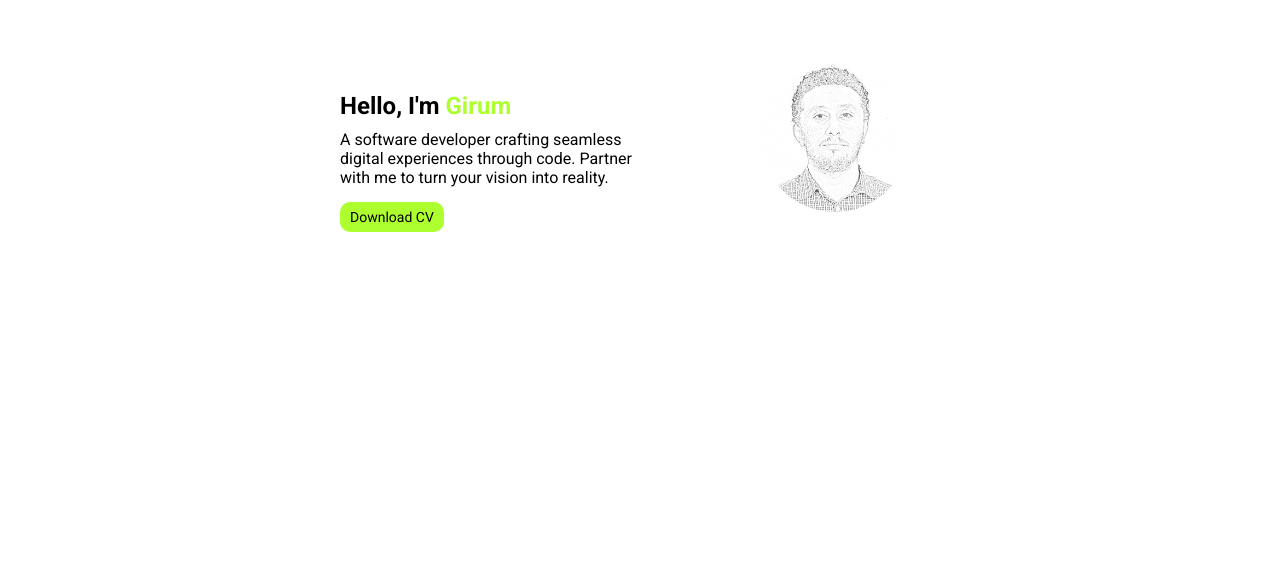
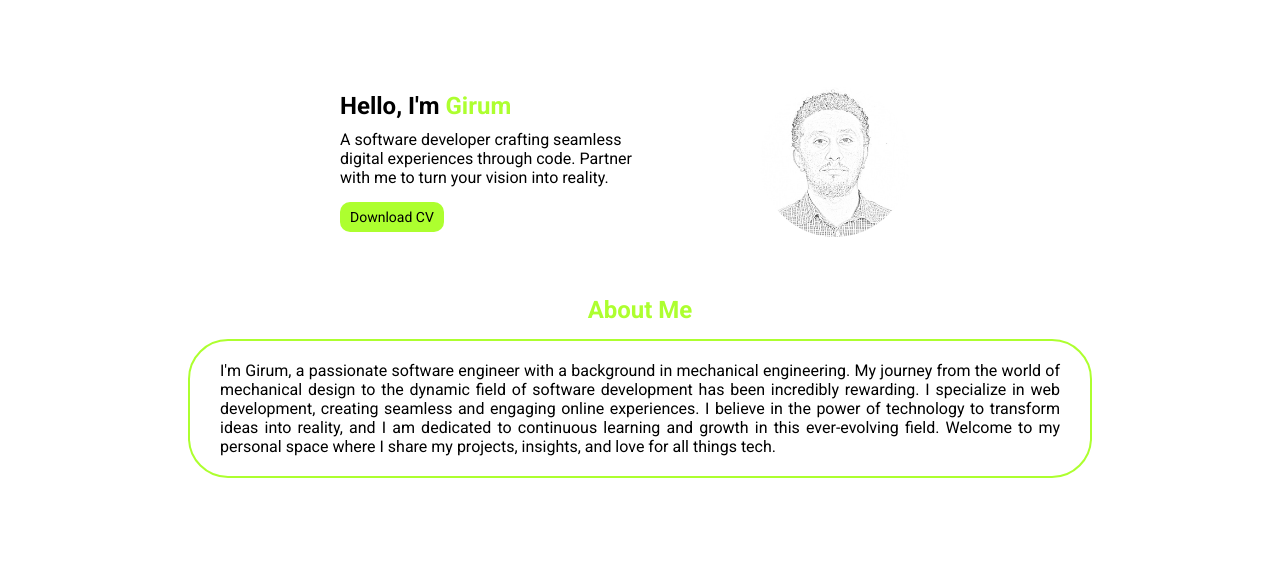
Before and after one commit to GirumZ/personal-portfolio-website, a plain HTML site: page index.html in a window 1280 px wide. Shown: the part 68-638 px from the top of the page. Drawn offline with Linux system fonts and the light colour scheme.

Commit message:
[Update]: Added about-me section

```diff
--- a/index.html
+++ b/index.html
@@ -38,6 +38,27 @@
                 <img src="images/pencilsketchadjusted-9010903.jpg" alt="hero-image" width="150px" height="150px">
             </div>
         </section>
+        <section class="about-section">
+            <h2>About Me</h2>
+            <div class="about-textbox">
+                <p>
+                    I'm Girum, a passionate software engineer with a background in mechanical engineering.
+                    My journey from the world of mechanical design to the dynamic field of software development has been incredibly rewarding.
+                    I specialize in web development, creating seamless and engaging online experiences.
+                    I believe in the power of technology to transform ideas into reality, and I am dedicated to continuous learning and growth in this ever-evolving field.
+                    Welcome to my personal space where I share my projects, insights, and love for all things tech.
+                </p>
+            </div>
+        </section>
+        <section class="skills-section">
+            <div class="skills-container">
+                <div class="skill-description">
+                    <div class="skill-logo"></div>
+                    <div class="skill-progress"></div>
+                    <div class="skill-percentage"></div>
+                </div>
+            </div>
+        </section>
     </main>
     <footer>
         <h3>Girum Zebene</h2>
--- a/styles.css
+++ b/styles.css
@@ -85,6 +85,7 @@ main{
 /*---hero-section-styles---*/
 .hero-section{
     width: 100%;
+    max-height: 260px;
     max-width: 1200px;
     margin-left: auto;
     margin-right: auto;
@@ -126,7 +127,42 @@ main{
 
 .hero-image-container img{
     margin-left: 20%;
+    margin-top: 25px;
     border-radius: 50%;
+}
+
+/*---about-me-section-styles---*/
+
+.about-section{
+    width: 100%;
+    max-width: 1200px;
+    max-height: 280px;
+    margin-left: auto;
+    margin-right: auto;
+    display: flex;
+    flex-direction: column;
+    text-align: center;
+
+}
+
+.about-section h2{
+    margin: 55px 0 15px 0;
+    color: greenyellow;
+}
+
+.about-textbox{
+    width: 90%;
+    max-width: 900px;
+    margin-left: auto;
+    margin-right: auto;
+    text-align: justify;
+    border: 2px solid greenyellow;
+    border-radius: 40px;
+}
+
+.about-section p{
+    padding: 20px 30px;
+
 }
 
 /*---footer-styles---*/
```
